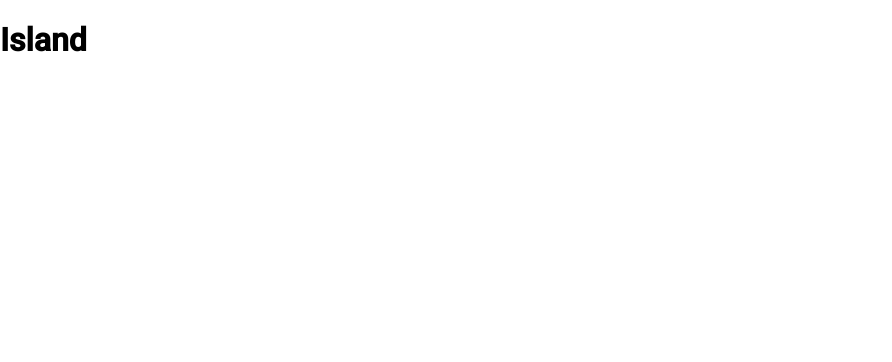
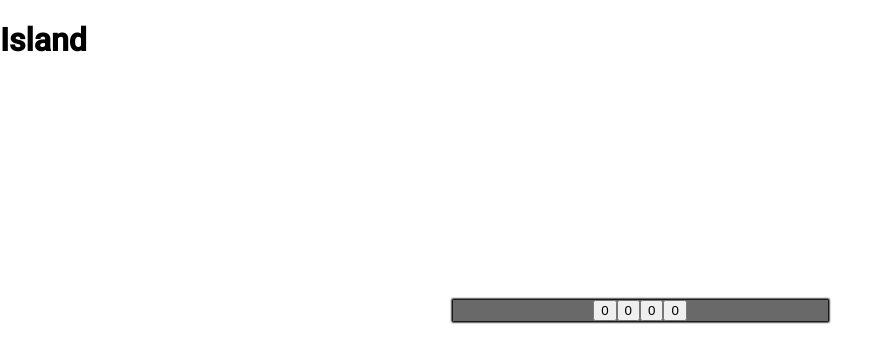
Before and after one commit to baptonx/islanders, an Angular app in the folder game-frontend/: page /inventory in a window 1280 px wide. Shown: the top 362 px of the page, without its empty margins (0-892 px from the left). Built offline with nearby package versions, Linux system fonts and the light colour scheme.

Commit message:
inventoryComponent

```diff
--- a/game-frontend/src/app/inventory/inventory.component.css
+++ b/game-frontend/src/app/inventory/inventory.component.css
@@ -0,0 +1,11 @@
+#button-container {
+  position:  fixed;
+  top: 300px;
+  left: 50%;
+  width: 375px;
+  background: dimgray;
+  margin-left: -187.5px;
+  text-align: center;
+  box-shadow: 0px 0px 2px 1px black;
+  z-index: 100;
+}
--- a/game-frontend/src/app/inventory/inventory.component.html
+++ b/game-frontend/src/app/inventory/inventory.component.html
@@ -1,3 +1,5 @@
-
-<div>
+<div id="button-container">
+  <ng-container *ngFor="let x of availableCityBlock">
+    <button >{{x}}</button>
+  </ng-container>
 </div>
```
